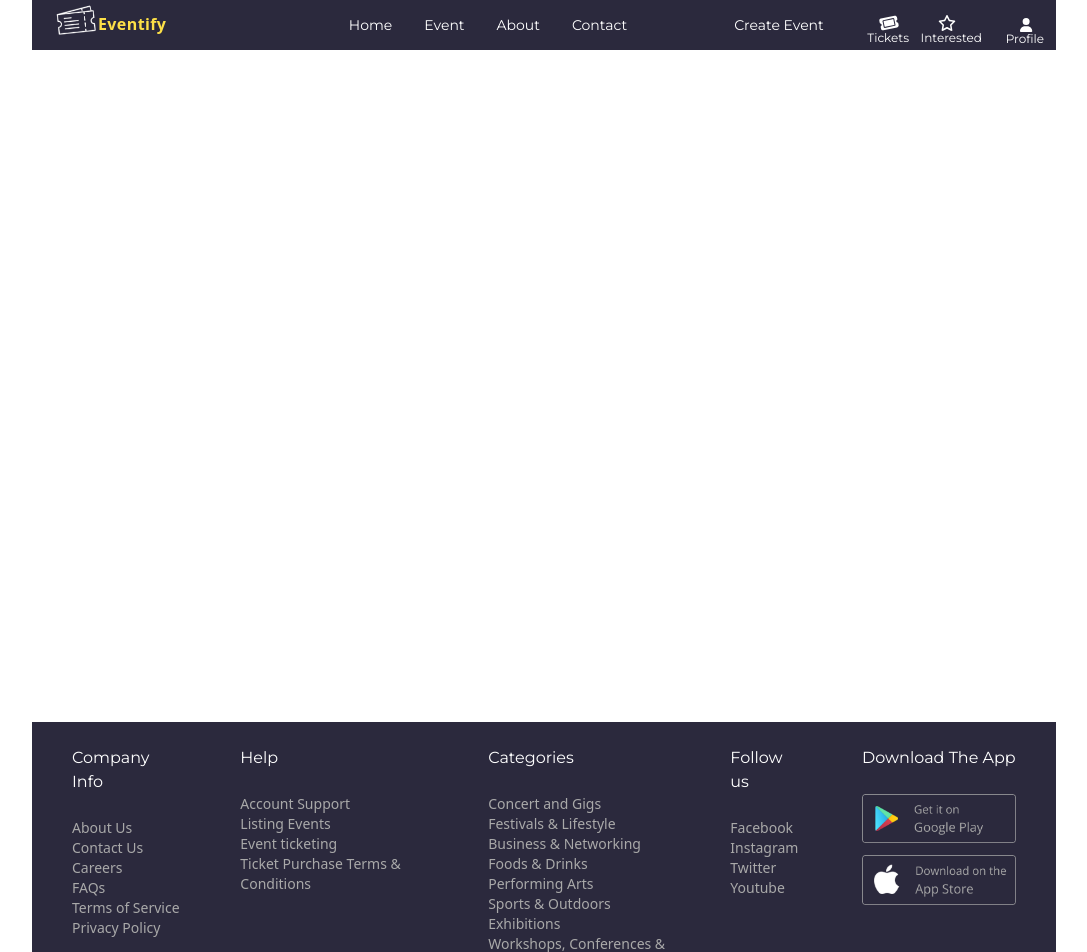
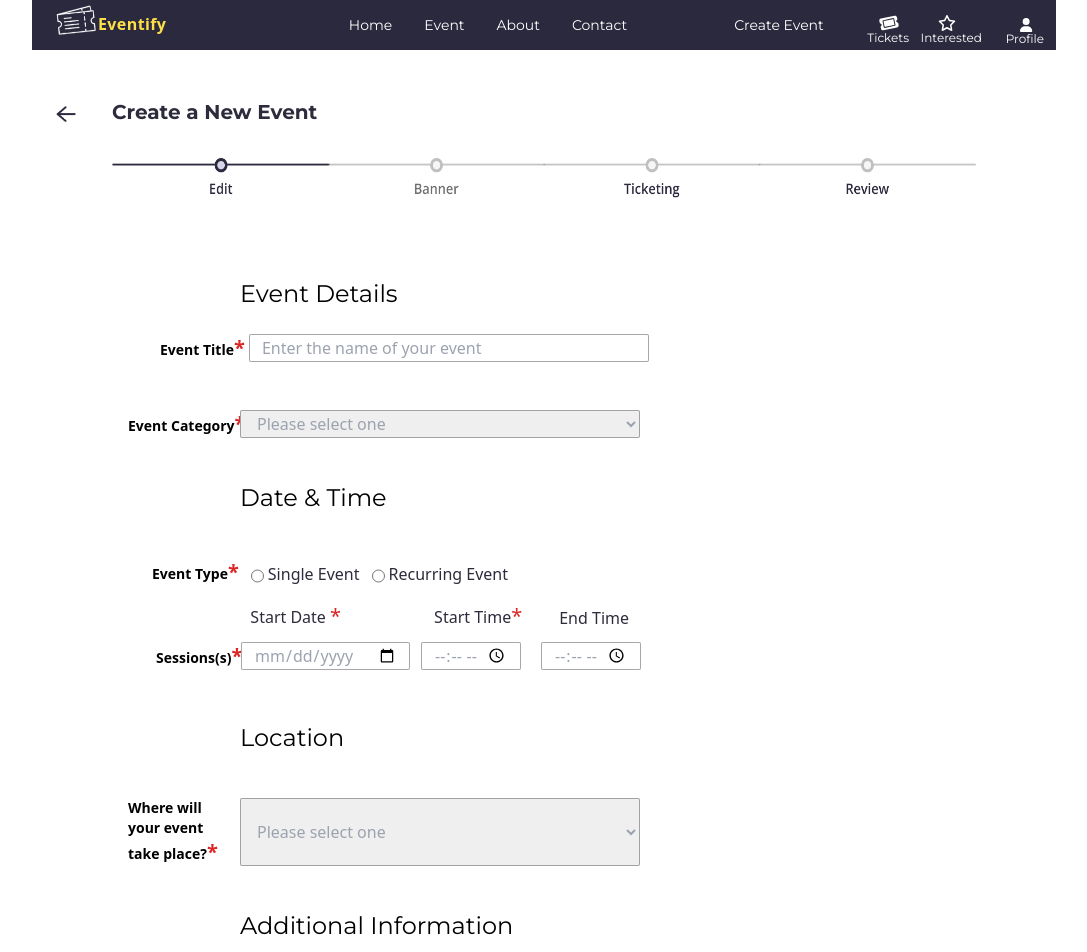
Before and after one commit to Darko05Cleanthe/Eventify-React-TailwindCss, a React (Vite) app in the folder frontend/: page /create-event in a window 1280 px wide. Shown: the top 952 px of the page, without its empty margins (96-1183 px from the left). Built offline with nearby package versions, Linux system fonts and the light colour scheme.

Commit message:
Finalisation de la page edit de creation de profil

```diff
--- a/frontend/src/components/HeaderProfile.jsx
+++ b/frontend/src/components/HeaderProfile.jsx
@@ -32,7 +32,7 @@ export default function HeaderProfile() {
                 <h6 className="absolute top-[15px] mr-[74px] text-white font-[montserrat] text-xs">Interested</h6>
                 <Link to=''><FontAwesomeIcon icon={faStar} className="text-white mb-1" /></Link>
 
-                <Link to="/profile" className="text-white font-[montserrat] text-sm">
+                <Link to="/userprofile" className="text-white font-[montserrat] text-sm">
                 <FontAwesomeIcon icon={faUser} className="text-white mx-6" /></Link>
                 <h6 className="absolute top-[16px] mr-3 text-white font-[montserrat] text-xs">Profile</h6>
 
--- a/frontend/src/pages/auth/Login.jsx
+++ b/frontend/src/pages/auth/Login.jsx
@@ -30,7 +30,7 @@ export default function Login() {
 
                 </form>
 
-                    <Link to='' className='absolute top-[390px] left-[60px] w-[375px] bg-[#2B293D] text-white p-2 my-4'>Login</Link>
+                    <Link to='/userhome' className='absolute top-[390px] left-[60px] w-[375px] bg-[#2B293D] text-white p-2 my-4'>Login</Link>
 
                     <h4 className='absolute top-[455px] left-[62px] text-[#636363] text-sm'>Don't have an account ? <Link to="/register" className='text-black'>Sign up</Link></h4>
 
--- a/frontend/src/pages/events/CreateEvent.jsx
+++ b/frontend/src/pages/events/CreateEvent.jsx
@@ -1,6 +1,6 @@
 import HeaderProfile from "../../components/HeaderProfile"
 import FooterProfile from "../../components/FooterProfile"
-
+import { Link } from "react-router-dom"
 
 export default function CreateEvent() {
 
@@ -8,7 +8,87 @@ export default function CreateEvent() {
 
         <HeaderProfile />
 
-        <div className="flex flex-col flex-grow w-full max-w-scrren-lg">
+        <div className="relative flex flex-col flex-grow w-full max-w-screen-lg mx-auto mb-40">
+
+            <Link to='/userhome'><img src="/fleche.png" alt="" className="relative w-5 h-auto top-14 ml-6"/></Link>
+            <p className="font-[montserrat] text-[#2D2C3C] font-bold text-xl m-8 mx-20">Create a New Event</p>
+            <img src="/Progress.png" alt="" className="h-10 mx-14 px-6"/>
+
+            <div className="flex flex-col mx-20 m-20">
+
+            <form action="get" method="" className="flex flex-col">
+            <h4 className="text-left font-[montserrat] font-medium text-2xl ml-32">Event Details</h4>
+
+            <div className="flex flex-row font-sans my-6 mx-12">
+
+                <label htmlFor="event-title" className="font-semibold text-sm whitespace-nowrap">Event Title<span className="text-red-600 text-xl m-0 p-0">*</span></label>
+                <input type="text" id="event-title" placeholder="Enter the name of your event" className="border border-[#828282B2] w-[400px] rounded-sm px-3 ml-1"/>
+
+            </div>
+
+            <div className="flex flex-row font-sans my-6 mx-2">
+
+                <label htmlFor="event-category" className="w-[100px] font-semibold text-sm whitespace-nowrap mx-2">Event Category<span className="text-red-600 text-xl mx-0 p-0">*</span></label>
+                <select name="event-category" id="event-category" className="border border-[#828282B2] w-[400px] rounded-sm px-3 ml-1 text-gray-400">
+                    <option value="1">Please select one</option>
+                </select>
+
+            </div>
+
+            <h4 className="text-left font-[montserrat] font-medium text-2xl ml-32 my-5">Date & Time</h4>
+
+            <div className="flex flex-row font-sans my-6 mx-10">
+
+                <h4 className="font-semibold text-sm whitespace-nowrap mb-2">Event Type<span className="text-red-600 text-xl m-0 p-0">*</span></h4>
+                <input type="radio" id="single-event" name='type-event' value="single" className="ml-3 mx-1"/>
+                <label htmlFor="single-event" className="font-sans font-medium text-[#2D2C3C] mt-1">Single Event</label>
+
+                <input type="radio" id="recurring-event" name='type-event' value="recurring" className="ml-3 mx-1"/>
+                <label htmlFor="recurring-event" className="font-sans font-medium text-[#2D2C3C] mt-1">Recurring Event</label>
+
+            </div>
+
+            <div className="relative flex flex-row font-sans my-6 mx-11">
+
+                <h4 className="font-semibold text-sm whitespace-nowrap mb-2">Sessions(s)<span className="text-red-600 text-xl m-0 p-0">*</span></h4>
+
+                <label htmlFor="date" className="relative font-sans font-medium text-[#2D2C3C] mx-2 -top-10 whitespace-nowrap">Start Date <span className="text-red-600 text-xl m-0 p-0">*</span></label>
+                <label htmlFor="start-time" className="relative font-sans font-medium text-[#2D2C3C] mx-[85px] -top-10 whitespace-nowrap">Start Time<span className="text-red-600 text-xl m-0 p-0">*</span></label>
+                <label htmlFor="end-time" className="relative font-sans font-medium text-[#2D2C3C] -mx-[12px] -top-9 -left-9 whitespace-nowrap">End Time</label>
+
+                <input type="date" id="date" className="absolute left-[85px] border border-[#828282B2] rounded-sm px-3 text-gray-400 items-start justify-start"/>
+
+                <input type="time" id="start-time" className="absolute left-[265px] border border-[#828282B2] w-[100px] rounded-sm px-3 text-gray-400"/>
+
+                <input type="time" id="end-time" className="absolute left-[385px] border border-[#828282B2] w-[100px] rounded-sm px-3 text-gray-400"/>
+
+            </div>
+
+            <h4 className="text-left font-[montserrat] font-medium text-2xl ml-32 my-5">Location</h4>
+
+            <div className="flex flex-row font-sans my-6 mx-2">
+
+                <label htmlFor="where?" className="w-[100px] font-semibold text-sm whitespace-wrap mx-2">Where will your event take place?<span className="text-red-600 text-xl mx-0 p-0">*</span></label>
+                <select name="" id="where?" className="border border-[#828282B2] w-[400px] rounded-sm px-3 ml-1 text-gray-400">
+                <option value="1">Please select one</option>
+                </select>
+
+            </div>
+
+            <h4 className="text-left font-[montserrat] font-medium text-2xl ml-32 my-5">Additional Information</h4>
+
+            <div className="flex flex-row font-sans my-6 mx-1">
+
+                <label htmlFor="event-description" className="font-semibold text-sm whitespace-nowrap">Event Description<span className="text-red-600 text-xl m-0 p-0">*</span></label>
+                <input type="text" id="event-description" placeholder="Describe what's special about your event & other important details." className="relative border border-[#828282B2] w-[600px] h-[150px] rounded-sm px-3 ml-1 placeholder:text-start placeholder:-top-10"/>
+
+            </div>
+
+            </form>
+
+            <Link to='' className="absolute font-sans font-bold bg-[#2B293D] text-white p-2 rounded-lg px-8 w-[180px] text-nowrap text-sm top-[1200px] left-[650px]">Save & Continue</Link>
+
+        </div>
 
         </div>
 
```
Also changed, not shown: frontend/public/Progress.png (added), frontend/public/fleche.png (added).
